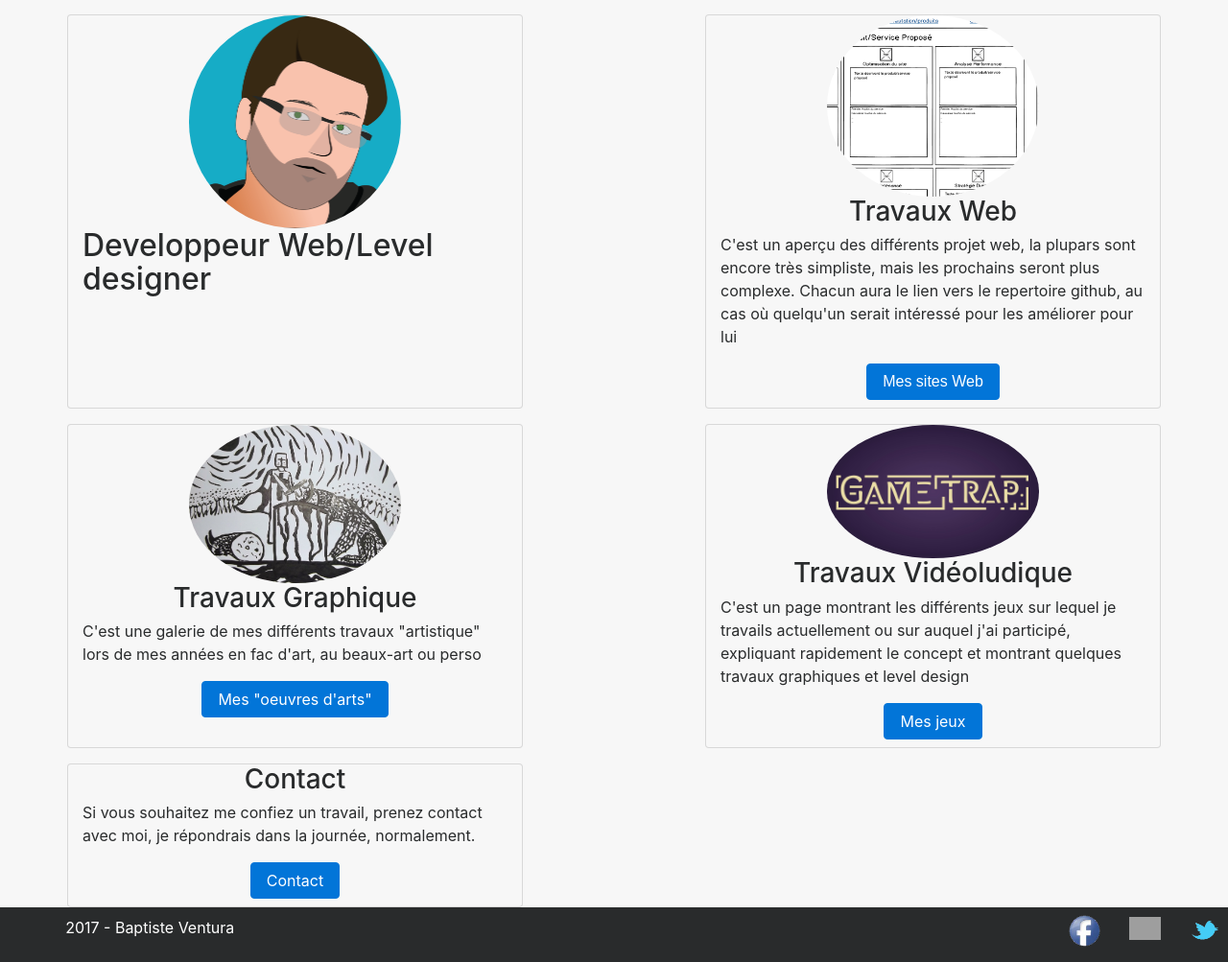
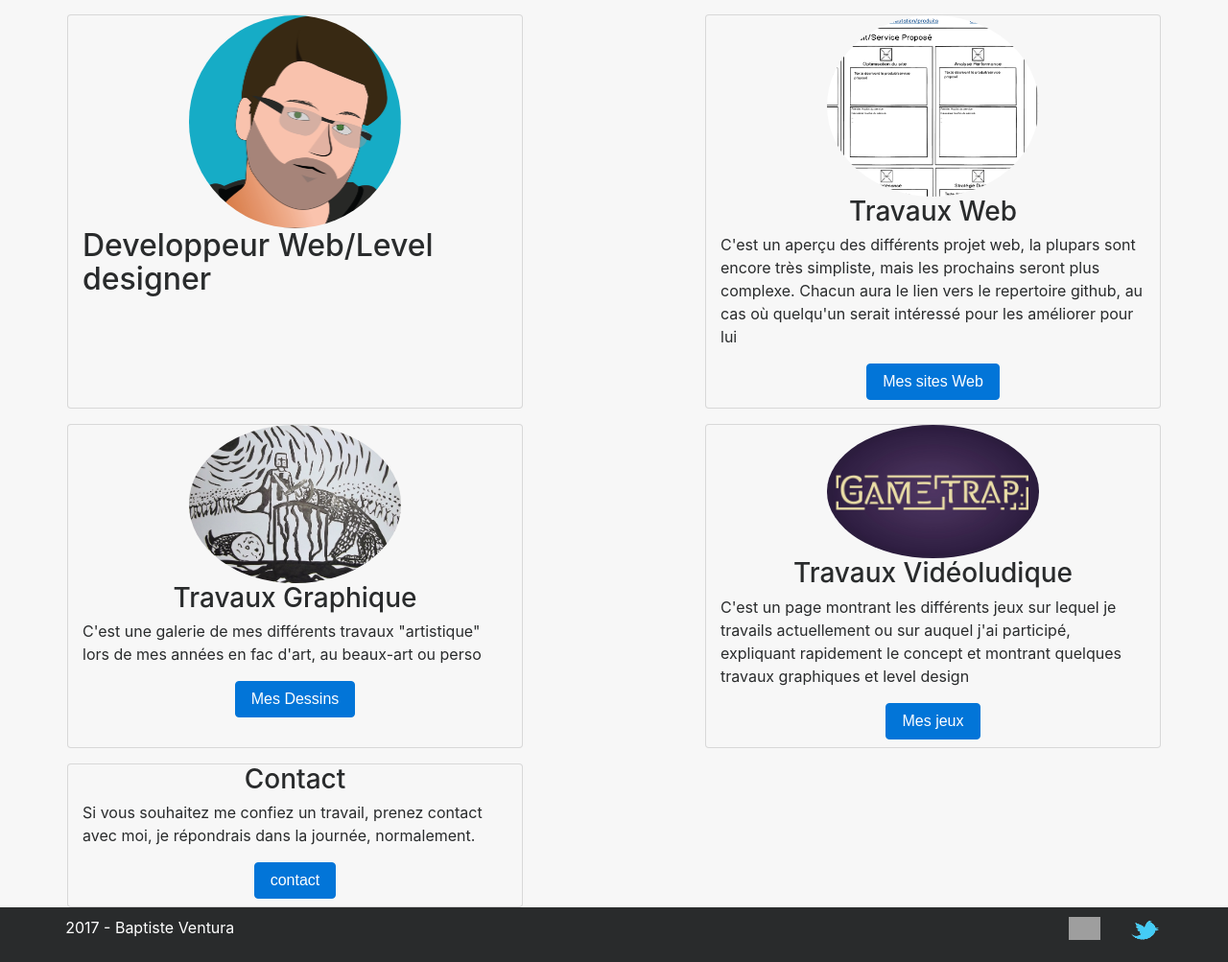
Before and after one commit to geasseur/Portfolio, a PHP site: page /index.php in a window 1280 px wide. Shown: the part 206-1209 px from the top of the page at 96% size. Run offline with PHP 8.4, Linux system fonts and the light colour scheme; some libraries are stand-ins or nearby versions; grey boxes are pictures that could not be loaded.

Commit message:
logiciel chantier added, footer modified

```diff
--- a/index.php
+++ b/index.php
@@ -1,6 +1,6 @@
 <?php
 session_start();
-if (!isset($_POST['travauxWeb']) and !isset($_POST['retour']) and !isset($_POST['detail']) and !isset($_GET['test'])) {
+if (!isset($_POST['travauxWeb']) and !isset($_POST['retour']) and !isset($_POST['detail']) and !isset($_GET['test']) and (!isset($_POST['jeu']) and !isset($_POST['dessin']) and !isset($_POST['contact'])) ) {
   require 'model/web/index.php';
   require 'vue/web/index.php';
 }
@@ -16,4 +16,10 @@
   $projet = displayProjet($_POST['webID']);
   require 'vue/web/projet.php';
 }
+
+if (isset($_POST['jeu']) or isset($_POST['dessin']) or isset($_POST['contact'])) {
+  ?>
+  <h1>Construction en cours</h1>
+  <?php
+}
 ?>
--- a/vue/web/footer.php
+++ b/vue/web/footer.php
@@ -1,17 +1,13 @@
 <footer class="row d-flex justify-content-center align-items-center bg-inverse">
   <p class="col-12 col-lg-3 text-white">2017 - Baptiste Ventura</p>
   <ul class="col-4 col-lg-2 offset-lg-7 mt-2 row">
-    <li class="col-4 listFooter">
-      <a href="#">
-        <img class="w-100" src="img/footer/facebook.png" alt="facebook">
-      </a>
     <li class="col-4 listFooter" >
-      <a href="#">
+      <a href="https://www.linkedin.com/in/baptiste-ventura-a17b0083/">
         <img class="w-100" src="img/footer/linkdin.png" alt="linkdin">
       </a>
     </li>
     <li class="col-4 listFooter">
-      <a href="#">
+      <a href="https://twitter.com">
         <img class="w-100" src="img/footer/twitter.png" alt="twitter">
       </a>
     </li>
--- a/vue/web/header.php
+++ b/vue/web/header.php
@@ -18,13 +18,13 @@
           <a class="nav-link" href="index.php?test">Web</a>
         </li>
         <li class="nav-item">
-          <a class="nav-link" href="">Arts</a>
+          <a class="nav-link" href="construction.html">Arts</a>
         </li>
         <li class="nav-item">
-          <a class="nav-link" href="">Jeux Video</a>
+          <a class="nav-link" href="construction.html">Jeux Video</a>
         </li>
         <li class="nav-item">
-          <a class="nav-link" href="">Contact</a>
+          <a class="nav-link" href="construction.html">Contact</a>
         </li>
       </ul>
     </div>
--- a/vue/web/index.php
+++ b/vue/web/index.php
@@ -41,20 +41,26 @@
               <img class="rounded-circle w-50" src="img/index/art.jpg" alt="image montrant un chevalier dessiner à l'encre">
               <h3>Travaux Graphique</h3>
               <p>C'est une galerie de mes différents travaux "artistique" lors de mes années en fac d'art, au beaux-art ou perso</p>
-              <a class="btn btn-primary mb-2" href="html/travaux.html">Mes "oeuvres d'arts"</a>
+              <form class="" action="" method="post">
+                <input class="btn btn-primary mb-2" type="submit" name="dessin" value="Mes Dessins">
+              </form>
             </section>
 
             <section class="card d-flex align-items-center col-12 col-lg-5 offset-lg-2 bg-faded mt-3">
               <img class="w-50 rounded-circle" src="img/index/0.Wallpaper.jpg" alt="image avec écrit gametrap">
               <h3>Travaux Vidéoludique</h3>
               <p>C'est un page montrant les différents jeux sur lequel je travails actuellement ou sur auquel j'ai participé, expliquant rapidement le concept et montrant quelques travaux graphiques et level design</p>
-              <a class="btn btn-primary mb-2" href="html/travaux.html">Mes jeux</a>
+              <form class="" action="" method="post">
+                <input class="btn btn-primary mb-2" type="submit" name="jeu" value="Mes jeux">
+              </form>
             </section>
 
             <section class="card d-flex align-items-center col-12 col-lg-5 bg-faded mt-3">
               <h3>Contact</h3>
               <p>Si vous souhaitez me confiez un travail, prenez contact avec moi, je répondrais dans la journée, normalement.</p>
-              <a class="btn btn-primary mb-2" href="html/contact.html">Contact</a>
+              <form class="" action="" method="post">
+                <input class="btn btn-primary mb-2" type="submit" name="contact" value="contact">
+              </form>
             </section>
 
           </section>
```
Also changed, not shown: construction.html (added, +10 -0 lines), img/travaux/web/imgGalerie/gImg/glogicielchantier.png (added), img/travaux/web/imgGalerie/pImg/plogicielchantier.png (added).
